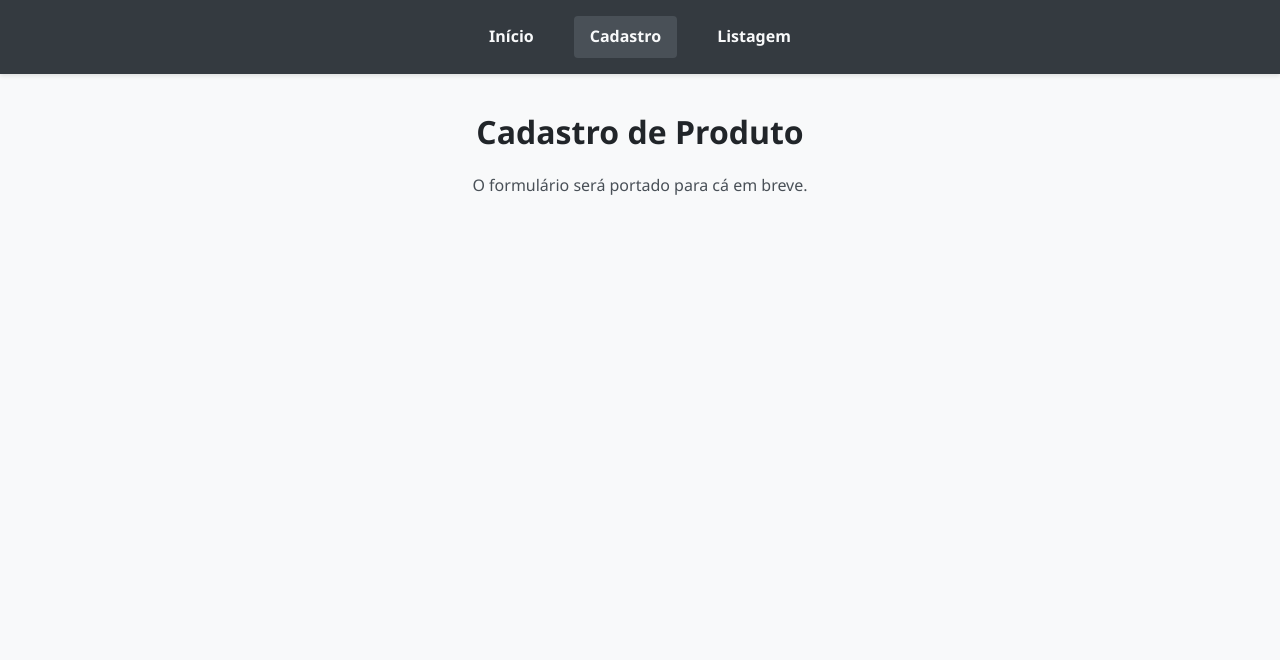
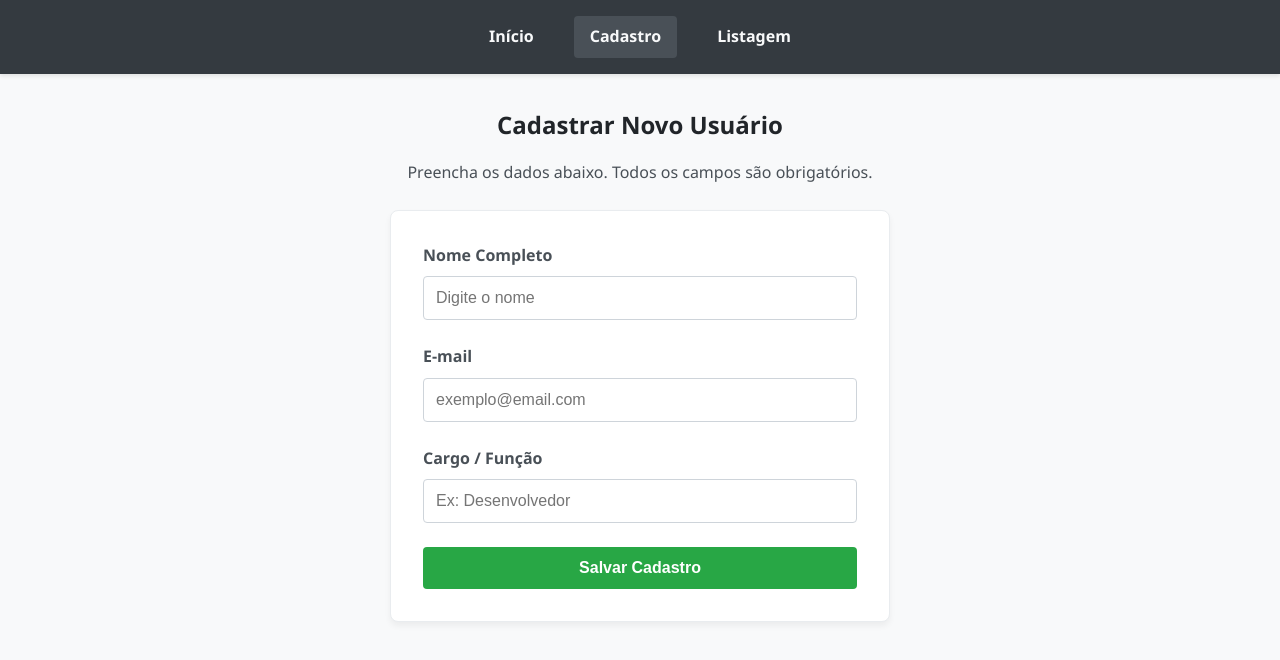
Before and after one commit to j-lucas/pratica12, a React (Vite) app in the folder meu-app-react/: page /cadastro in a window 1280 px wide. Shown: the top 660 px of the page. Built offline with nearby package versions, Linux system fonts and the light colour scheme; no server answers.

Commit message:
feat: adiciona formulario de cadastro com validacoes e feedback visual

```diff
--- a/meu-app-react/src/pages/Cadastro.jsx
+++ b/meu-app-react/src/pages/Cadastro.jsx
@@ -1,8 +1,125 @@
+import { useState, useContext } from 'react';
+import { AppContext } from '../context/AppContext';
+import { useNavigate } from 'react-router-dom';
+
 export default function Cadastro() {
+  const { addUser } = useContext(AppContext);
+  const navigate = useNavigate();
+
+  const [formData, setFormData] = useState({
+    name: '',
+    email: '',
+    role: ''
+  });
+
+  const [errors, setErrors] = useState({});
+  const [success, setSuccess] = useState(false);
+
+  const handleChange = (e) => {
+    const { name, value } = e.target;
+    setFormData(prev => ({
+      ...prev,
+      [name]: value
+    }));
+    if (errors[name]) {
+      setErrors(prev => ({ ...prev, [name]: '' }));
+    }
+  };
+
+  const validate = () => {
+    const newErrors = {};
+    if (!formData.name.trim()) {
+      newErrors.name = 'O nome é obrigatório';
+    } else if (formData.name.length < 3) {
+      newErrors.name = 'O nome deve ter pelo menos 3 caracteres';
+    }
+
+    if (!formData.email.trim()) {
+      newErrors.email = 'O e-mail é obrigatório';
+    } else if (!/^[^\s@]+@[^\s@]+\.[^\s@]+$/.test(formData.email)) {
+      newErrors.email = 'E-mail inválido';
+    }
+
+    if (!formData.role.trim()) {
+      newErrors.role = 'O cargo/função é obrigatório';
+    }
+
+    setErrors(newErrors);
+    return Object.keys(newErrors).length === 0;
+  };
+
+  const handleSubmit = (e) => {
+    e.preventDefault();
+
+    if (validate()) {
+      addUser(formData);
+      setSuccess(true);
+      setFormData({ name: '', email: '', role: '' });
+
+      setTimeout(() => {
+        navigate('/listagem');
+      }, 1500);
+    }
+  };
+
   return (
     <div>
-      <h1>Cadastro de Produto</h1>
-      <p>O formulário será portado para cá em breve.</p>
+      <h2>Cadastrar Novo Usuário</h2>
+      <p>Preencha os dados abaixo. Todos os campos são obrigatórios.</p>
+
+      {success && (
+        <div className="alert alert-success">
+          Usuário cadastrado com sucesso! Redirecionando...
+        </div>
+      )}
+
+      <form onSubmit={handleSubmit} noValidate>
+        <div className="form-group">
+          <label htmlFor="name">Nome Completo</label>
+          <input
+            type="text"
+            id="name"
+            name="name"
+            className={errors.name ? "input-error" : ""}
+            value={formData.name}
+            onChange={handleChange}
+            placeholder="Digite o nome"
+          />
+          {errors.name && <span className="error-text">{errors.name}</span>}
+        </div>
+
+        <div className="form-group">
+          <label htmlFor="email">E-mail</label>
+          <input
+            type="email"
+            id="email"
+            name="email"
+            className={errors.email ? "input-error" : ""}
+            value={formData.email}
+            onChange={handleChange}
+            placeholder="exemplo@email.com"
+          />
+          {errors.email && <span className="error-text">{errors.email}</span>}
+        </div>
+
+        <div className="form-group">
+          <label htmlFor="role">Cargo / Função</label>
+          <input
+            type="text"
+            id="role"
+            name="role"
+            className={errors.role ? "input-error" : ""}
+            value={formData.role}
+            onChange={handleChange}
+            placeholder="Ex: Desenvolvedor"
+          />
+          {errors.role && <span className="error-text">{errors.role}</span>}
+        </div>
+
+        <button type="submit" disabled={success}>
+          {success ? 'Aguarde...' : 'Salvar Cadastro'}
+        </button>
+      </form>
     </div>
   );
 }
```
